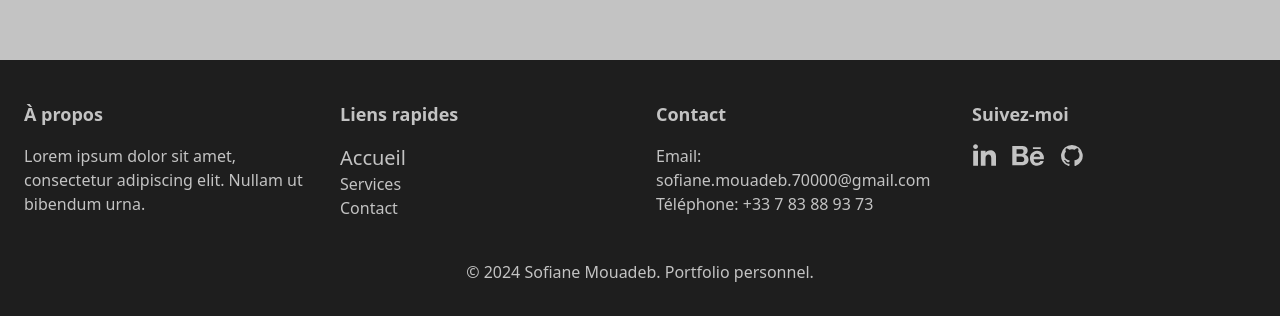
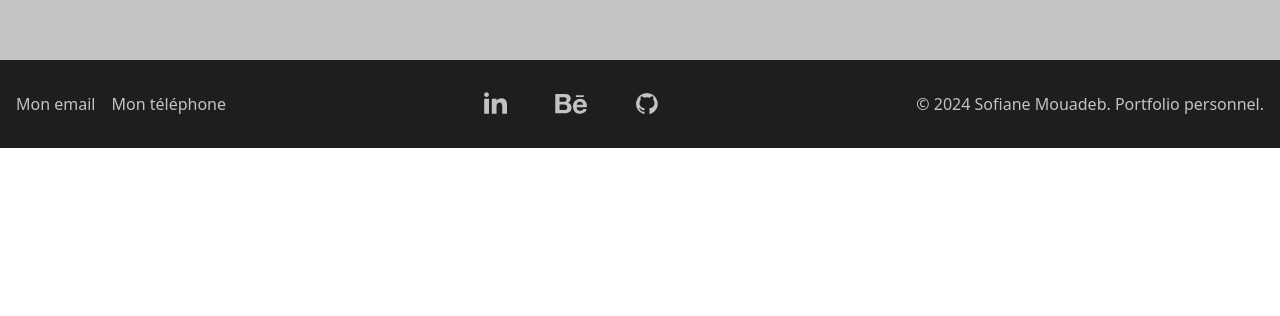
Before and after one commit to Mouadeb-Sofiane/Portfolio, a Vue app: page / in a window 1280 px wide. Shown: the part 800-1116 px from the top of the page. After the commit the page ends 948 px from the top, so only its background shows below. Built offline with nearby package versions, Linux system fonts and the light colour scheme; what @formkit/vue would draw is missing.

Commit message:
footer simple

```diff
--- a/src/components/Footer.vue
+++ b/src/components/Footer.vue
@@ -8,47 +8,19 @@
 
 <template>
     <footer class="bg-primary py-4 text-secondary">
-      <div class="container mx-auto p-6">
-        <div class="grid grid-cols-1 md:grid-cols-2 lg:grid-cols-4 gap-8">
-          <!-- Colonne 1 -->
-          <div>
-            <h3 class="text-lg font-bold mb-4 text-gray-100">À propos</h3>
-            <p class="text-gray-100">Lorem ipsum dolor sit amet, consectetur adipiscing elit. Nullam ut bibendum urna.</p>
-          </div>
-
-          <!-- Colonne 2 -->
-          <div>
-            <h3 class="text-lg font-bold mb-4 text-gray-100">Liens rapides</h3>
-            <ul>
-              <li>
-                <RouterLink to="/" class="text-xl text-gray-100">Accueil</RouterLink>
-              </li>
-              <li><a href="#" class="text-gray-100">Services</a></li>
-              <li><a href="#" class="text-gray-100">Contact</a></li>
-            </ul>
-          </div>
-
-          <!-- Colonne 3 -->
-          <div>
-            <h3 class="text-lg font-bold mb-4 text-gray-100">Contact</h3>
-            <p class="text-gray-100">Email: <a href="https://mail.google.com/mail/u/1/#inbox?compose=GTvVlcSHwrvPxPSCbQHKdKsWdRxwPqhdRJXLzQNMVlCcjbHTCXDbtDgjNtlGZdxxJGbhWCqlbqlzq" class="hover:text-gray-400">sofiane.mouadeb.70000@gmail.com</a></p>
-            <p class="text-gray-100">Téléphone: <a href="tel:0783889373" class="hover:text-gray-400">+33 7 83 88 93 73</a></p>
-          </div>
-
-          <!-- Colonne 4 -->
-          <div>
-            <h3 class="text-lg font-bold mb-4">Suivez-moi</h3>
-            <div class="flex space-x-4">
-              <a href="https://www.linkedin.com/in/sofiane-mouadeb-1b2b78257/" class="text-white hover:text-gray-400"><IconLinkedin /></a>
-              <a href="https://www.behance.net/sofianemouadeb" class="text-white hover:text-gray-400"><IconBehance /></a>
-              <a href="https://github.com/Mouadeb-Sofiane" class="text-white hover:text-gray-400"><IconGithub /></a>
-            </div>
-          </div>
+      <div class="bg-gray-800 p-4 flex items-center justify-between">
+        <div class="flex space-x-4">
+          <p class="text-gray-100"><a href="https://mail.google.com/mail/u/1/#inbox?compose=GTvVlcSHwrvPxPSCbQHKdKsWdRxwPqhdRJXLzQNMVlCcjbHTCXDbtDgjNtlGZdxxJGbhWCqlbqlzq" class="hover:text-gray-400">Mon email </a></p>
+          <p class="text-gray-100"><a href="tel:0783889373" class="hover:text-gray-400">Mon téléphone</a></p>
         </div>
+        <div class="flex space-x-12">
+          <a href="https://www.linkedin.com/in/sofiane-mouadeb-1b2b78257/" class="text-white hover:text-gray-400"><IconLinkedin /></a>
+          <a href="https://www.behance.net/sofianemouadeb" class="text-white hover:text-gray-400"><IconBehance /></a>
+          <a href="https://github.com/Mouadeb-Sofiane" class="text-white hover:text-gray-400"><IconGithub /></a>
+        </div>
+        <p class="text-gray-400">&copy; 2024 Sofiane Mouadeb. Portfolio personnel.</p>
       </div>
 
-      <div class="bg-gray-800 p-4 text-center">
-        <p class="text-gray-400">&copy; 2024 Sofiane Mouadeb. Portfolio personnel.</p>
-      </div>
+
     </footer>
   </template>
--- a/src/components/TheWelcome.vue
+++ b/src/components/TheWelcome.vue
@@ -2,6 +2,7 @@
   import { ref } from 'vue';
   import IconSun from './icon/IconSun.vue';
   import IconMoon from './icon/IconMoon.vue';
+  import AfficheCard from './AfficheCard.vue';
 
   const isDarkMode = ref(false);
 
@@ -37,16 +38,19 @@
       <p :class="{ 'text-secondary': isDarkMode, 'text-primary': !isDarkMode }">Developpeur Full Stack</p>
     </div>
     <div id="text-container">
-            <div class="balise-img">
+            <div class="balise-img"><
                 <p class="col-blue">img</p>
                 <p class="col-blue-w">src=</p>
                 <p class="col-orange">"SofianeMOUADEB.png"</p>
                 <p class="col-blue-w">alt=</p>
-                <p class="col-orange">"Ma photo de profil"</p>
+                <p class="col-orange">"Ma photo de profil"</p>>
             </div>
         </div>
         <div id="image-container">
             <img src="https://www.w3schools.com/w3images/avatar2.png" alt="Votre image">
+        </div>
+        <div>
+
         </div>
   </div>
 </template>
```
